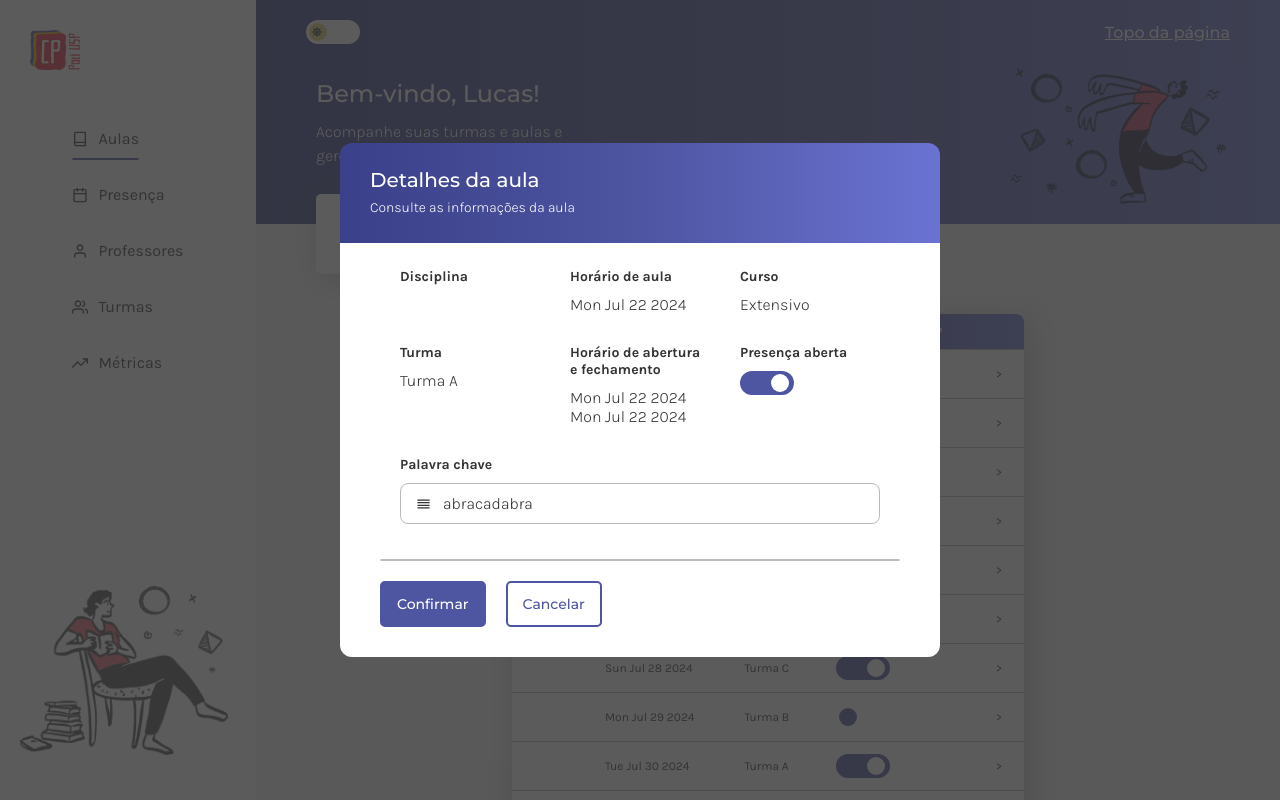
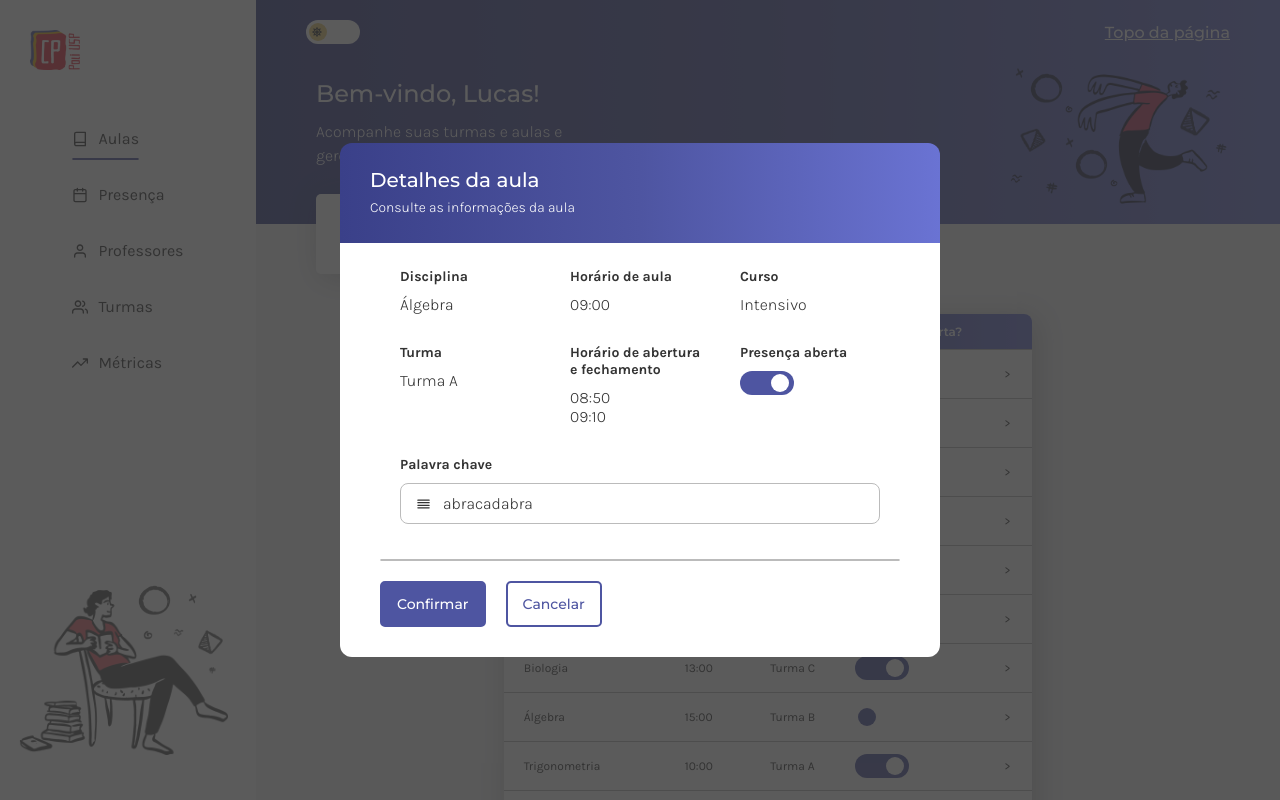
Before and after one commit to lucas-pvg/cp-presenca-cursinho-frontend, a React (Vite) app: page / in a window 1280 px wide. Both pictures are taken after a click on the label 859 px from the left and 374 px from the top of the page. Built offline with nearby package versions, Linux system fonts and the light colour scheme.

Commit message:
fix: refactor to show hours and minutes

```diff
--- a/src/components/modal/lesson-detail-modal.tsx
+++ b/src/components/modal/lesson-detail-modal.tsx
@@ -6,6 +6,7 @@ import { ModalFooter } from "./modal-components/modal-footer"
 import { useState } from "react"
 import { Switch } from "../switch/switch"
 import { Lesson } from "../../data/models/lesson.model"
+import { formatTime } from "../../utils/datetime"
 
 const classDetailVariants = cva(
   'base-modal input-modal',
@@ -65,16 +66,16 @@ export const LessonDetailModal = ({ mode, variant, close, className, data }: cla
           <div className='content-body'>
             <form id='class-form' onSubmit={handleSubmit}>
               <ModalRow labels={['Disciplina', 'Horário de aula', 'Curso']} mode={mode} >
-                <p>{lessonData.name}</p>
-                <p>{lessonData.startDatetime.toDateString()}</p>
-                <p>{"Extensivo"}</p>
+                <p>{lessonData.subject}</p>
+                <p>{formatTime(lessonData.startDatetime)}</p>
+                <p>{lessonData.course}</p>
               </ModalRow>
 
               <ModalRow labels={['Turma', 'Horário de abertura e fechamento', 'Presença aberta']} mode={mode}>
                 <p>{lessonData.studentClass}</p>
                 <div>
-                  <p>{lessonData.attendanceStartDatetime.toDateString()}</p>
-                  <p>{lessonData.attendanceEndDatetime.toDateString()}</p>
+                  <p>{formatTime(lessonData.attendanceStartDatetime)}</p>
+                  <p>{formatTime(lessonData.attendanceEndDatetime)}</p>
                 </div>
 
                 <Switch
--- a/src/pages/home-page/HomePage.tsx
+++ b/src/pages/home-page/HomePage.tsx
@@ -9,6 +9,7 @@ import { Switch } from '../../components/switch/switch'
 import { lessonsMock } from '../../data/mock/lesson.mock'
 import { Lesson } from '../../data/models/lesson.model'
 import { LessonDetailModal } from '../../components/modal/lesson-detail-modal'
+import { formatTime } from '../../utils/datetime'
 
 const HomePageVariants = cva(
   'home page',
@@ -37,8 +38,8 @@ export function HomePage({ mode, ...props }: HomePageProps) {
 
   const createTableData = () => {
     return lessonsData.map((lesson, index) => [
-      lesson.name,
-      lesson.startDatetime.toDateString(),
+      lesson.subject,
+      formatTime(lesson.startDatetime),
       lesson.studentClass,
       <Switch
         type='base'
```
